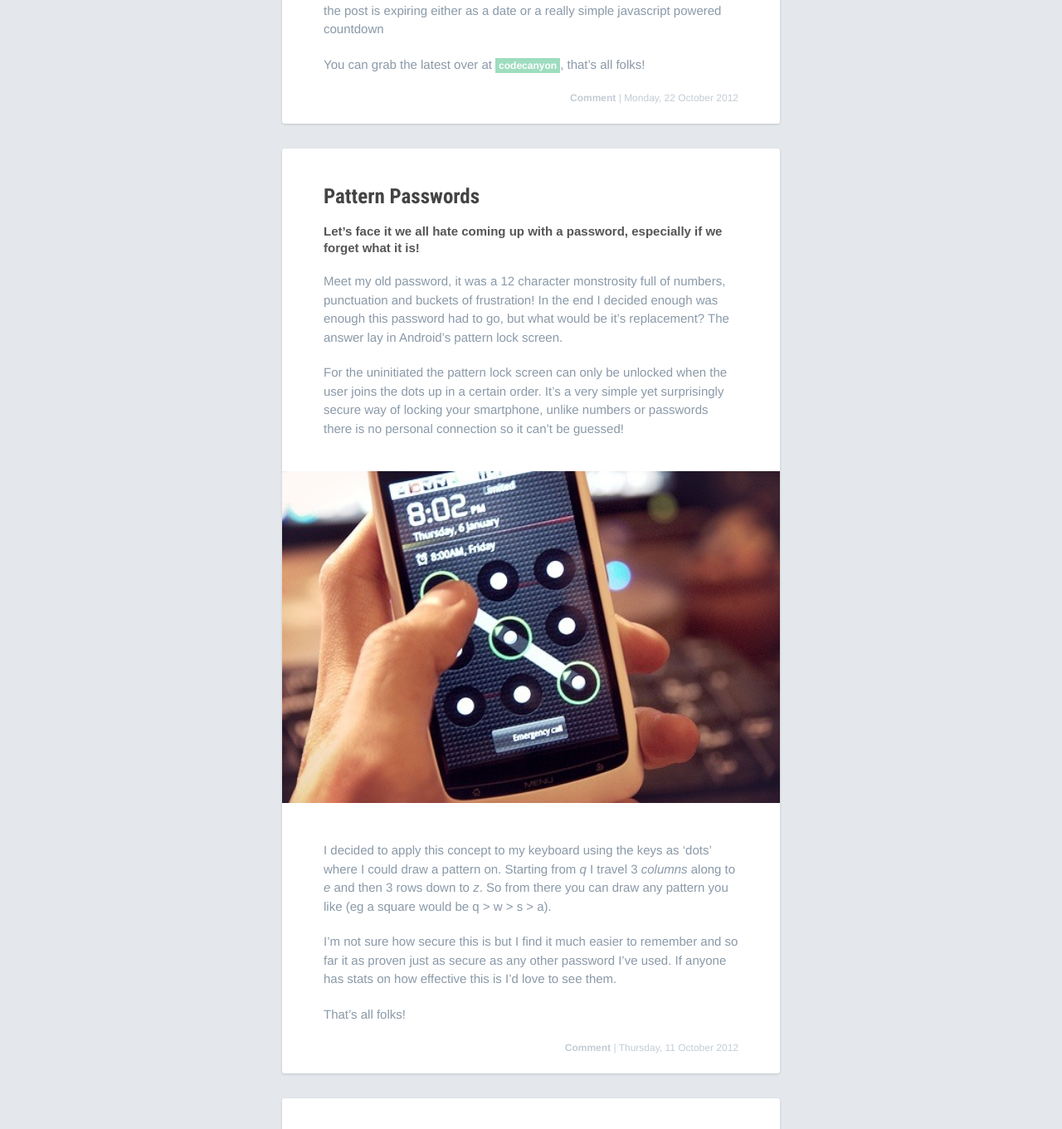
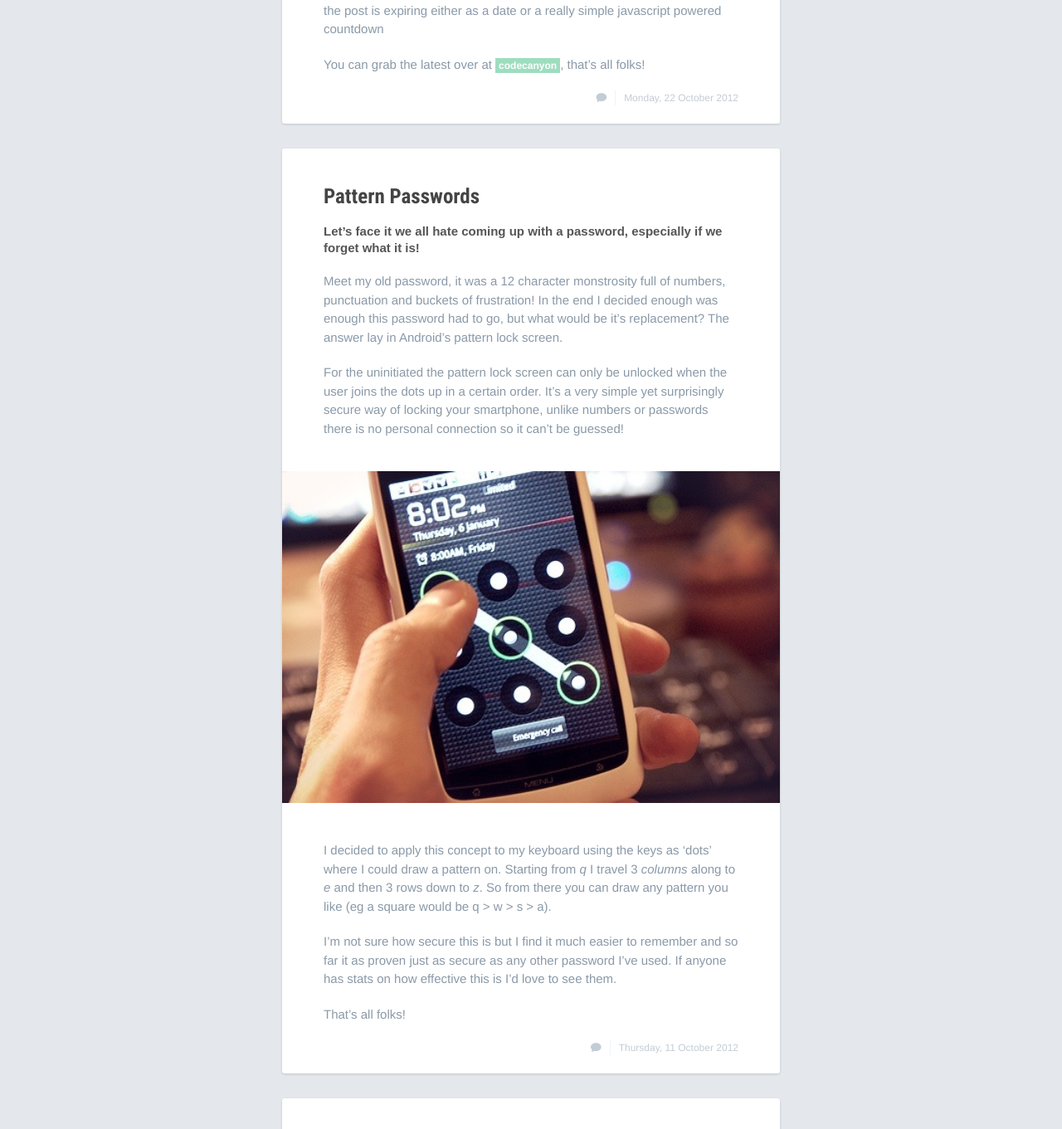
Before and after one commit to studioromeo/studioromeo.github.com, a Jekyll site: the page built from index.html, in a window 1280 px wide. Shown: the part 302-1663 px from the top of the page at 83% size. Built offline with Jekyll 4.4.1, drawn with Linux system fonts in a browser that asks for light colours; the list of posts is cut into pages by our own code.

Commit message:
New icon font + New favicon

```diff
--- a/_layouts/base.html
+++ b/_layouts/base.html
@@ -21,10 +21,10 @@
 			<img src="/img/logo.png" alt="{{ site.author.name }}" width="35" height="32" />
 		</a>
 		<ul>
-			<li><a href="{{ site.author.dribbble }}" class="icon dribble">d</a></li>
-			<li><a href="{{ site.author.twitter }}" class="icon twitter ">t</a></li>
-			<li><a href="{{ site.author.github }}" class="icon github">g</a></li>
-			<li><a href="{{ site.author.google }}?rel=author" rel="author" class="icon google">p</a></li>
+			<li><a href="{{ site.author.dribbble }}" class="icon">d</a></li>
+			<li><a href="{{ site.author.twitter }}" class="icon ">t</a></li>
+			<li><a href="{{ site.author.github }}" class="icon">g</a></li>
+			<li><a href="{{ site.author.google }}?rel=author" rel="author" class="icon">p</a></li>
 		</ul>
 	</header>
 
--- a/index.html
+++ b/index.html
@@ -10,7 +10,7 @@
 		{{page.content}}
 	</section>
 
-	<small class="right"><a href="{{ page.url }}" title="Comment">Comment</a> | <time>{{ page.date | date: "%A, %d %B %Y" }}</time></small>
+	<small class="right"><a href="{{ page.url }}" class="icon" title="Comment">c</a><time>{{ page.date | date: "%A, %d %B %Y" }}</time></small>
 </article>
 {% endfor %}
 
@@ -27,6 +27,6 @@
 			<a href="/page{{paginator.next_page}}" class="right">Older</a>
 		{% endif %}
 	</nav>
-	<a href="http://pages.github.com" title="Powered by Github"><img src="/img/github.png" /></a>
+	<a href="http://pages.github.com" title="Powered by Github" class="icon">o</a>
 
 </footer>
```
Also changed, not shown: css/style.css (+10 -3 lines), css/style.min.css, favicon.ico, font/fontello.ttf, font/fontello.woff, img/github.png (deleted), 2 other files.
